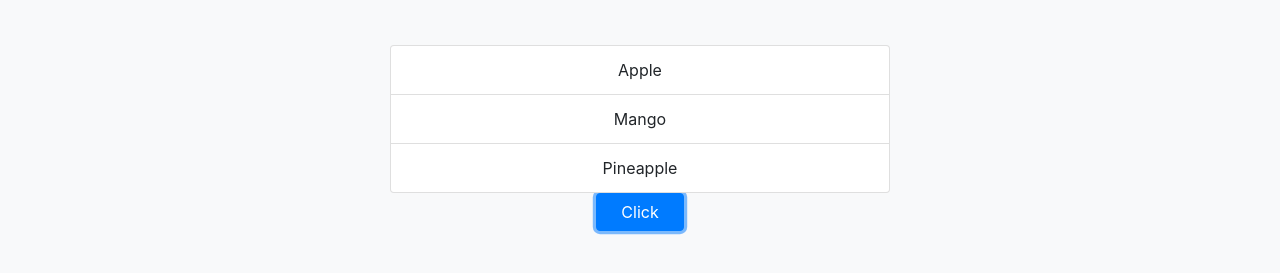
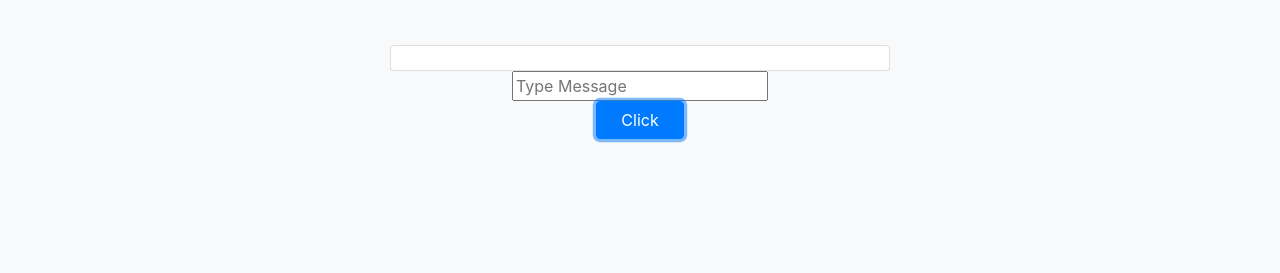
Before and after one commit to ashokcodes/basic-jquery-for-savio, a plain HTML site: page index.html in a window 1280 px wide. Both pictures are taken after a click on the button "Click". Shown: the part 137-410 px from the top of the page. Drawn offline with nearby package versions, Linux system fonts and the light colour scheme.

Commit message:
Add input to ul dynamic

```diff
--- a/index.html
+++ b/index.html
@@ -20,7 +20,7 @@
                 <li class="list-group-item">Second item</li>
                 <li class="list-group-item">Third item</li> -->
         </ul>
-        <!-- <input type="text" placeholder="Type Message"> -->
+        <input id="msg" class="mx-auto d-block" type="text" placeholder="Type Message">
         <button id="theButton" class="btn btn-primary px-4 mx-auto d-block">Click</button>
     </div>
 
--- a/script.js
+++ b/script.js
@@ -1,11 +1,7 @@
 $(document).ready(function(){
 
     $("#theButton").click(function(){
-        items = ["Apple","Mango","Pineapple"];
-        dom = "";
-        for(i=0;i < items.length; i++){
-            dom+= "<li class='list-group-item'>"+ items[i] +"</li>";
-        }
-        $("#blah").append(dom);
+        msg = $("#msg").val();
+        $("#blah").append("<li class='list-group-item'>"+msg+"</li>");
     });
 });
```
